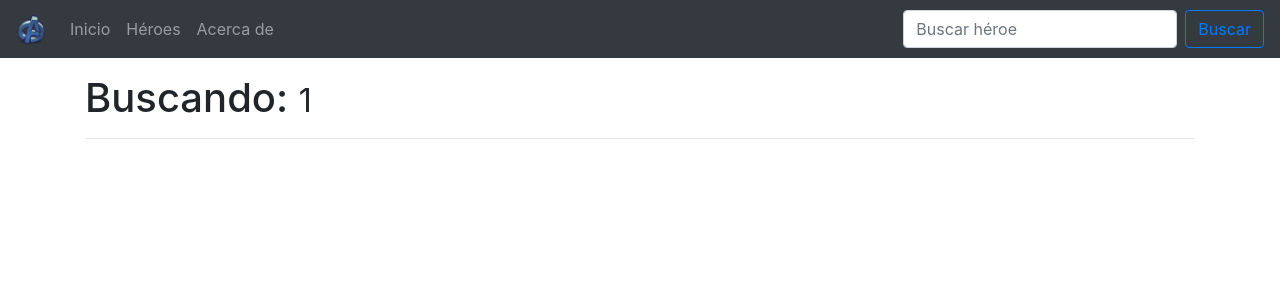
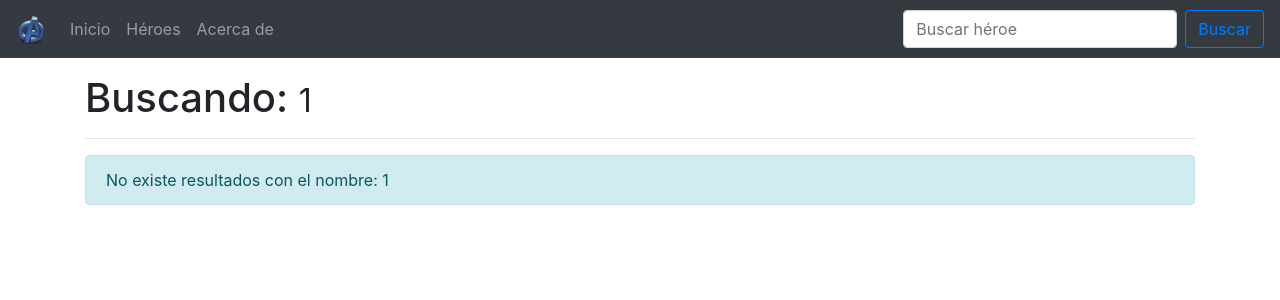
Before and after one commit to paaulinagp/angular-spa, an Angular app: page /search/1 in a window 1280 px wide. Shown: the top 300 px of the page. Built offline with nearby package versions, Linux system fonts and the light colour scheme.

Commit message:
feat: agregando mensaje de resultados no encontrados es search components

```diff
--- a/src/app/components/search/search.component.html
+++ b/src/app/components/search/search.component.html
@@ -1,7 +1,15 @@
 <h1>Buscando: <small>{{search}}</small></h1>
 <hr>
+<div class="row" *ngIf="heroes.length < 1">
+  <div class="col-md-12">
+    <div class="alert alert-info">
+      No existe resultados con el nombre: {{search}}
+    </div>
+  </div>
+</div>
 
-<div class="card-columns">
+
+<div *ngIf="heroes.length > 0" class="card-columns">
   <div class="card" *ngFor="let heroe of heroes; let i = index">
     <img [src]="heroe.img" class="card-img-top" [alt]="heroe.nombre">
     <div class="card-body">
```
